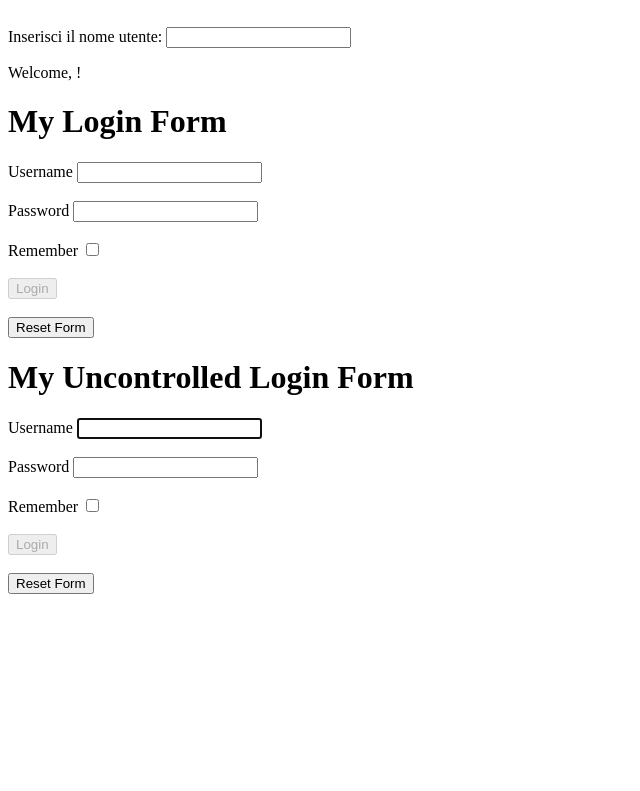
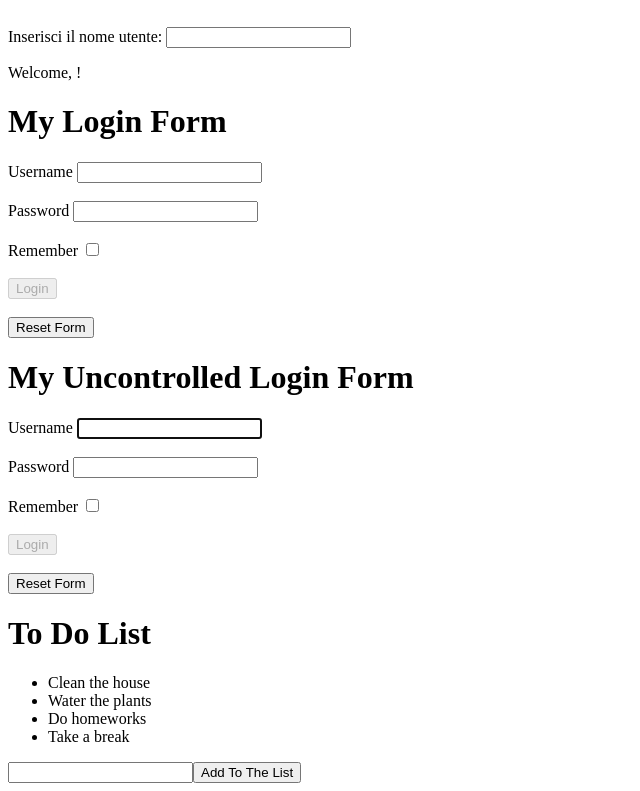
Before and after one commit to msimile/jsx-exercises, a React (Create React App) app in the folder react-exercises/: page / in a window 1280 px wide. Shown: the part 513-1304 px from the top of the page, without its empty margins (0-640 px from the left). Before the commit the page ends 1115 px from the top, so only its background shows below. Built offline with nearby package versions, Linux system fonts and the light colour scheme.

Commit message:
feat: lists-03 complete

```diff
--- a/react-exercises/src/App.js
+++ b/react-exercises/src/App.js
@@ -7,6 +7,7 @@ import { ClickTracker } from "./ClickTracker";
 import { InteractiveWelcome } from "./InteractiveWelcome";
 import { Login } from "./Login";
 import { UncontrolledLogin } from "./UncontrolledLogin";
+import { TodoList } from "./TodoList";
 
 export class App extends React.Component {
   render() {
@@ -20,6 +21,7 @@ export class App extends React.Component {
         <InteractiveWelcome/>
         <Login/>
         <UncontrolledLogin/>
+        <TodoList/>
       </div>
     );
   }
--- /dev/null
+++ b/react-exercises/src/TodoList.js
@@ -0,0 +1,46 @@
+import React from "react";
+
+export class TodoList extends React.Component {
+  state = {
+    newTodo: "",
+    todos: [
+      "Clean the house",
+      "Water the plants",
+      "Do homeworks",
+      "Take a break",
+    ],
+  };
+
+  handleNewTodo = (event) => {
+    const value = event.target.value;
+
+    this.setState({
+      newTodo: value,
+    });
+  };
+
+  addTodo = () => {
+    this.setState((state) => ({
+      todos: [...this.state.todos, state.newTodo],
+    }));
+  };
+
+  render() {
+    return (
+      <div>
+        <h1>To Do List</h1>
+        <ul>
+          {this.state.todos.map((todo, index) => (
+            <li key={index}>{todo}</li>
+          ))}
+        </ul>
+        <input
+          name="newTodo"
+          value={this.state.newTodo}
+          onChange={this.handleNewTodo}
+        ></input>
+        <button onClick={this.addTodo}>Add To The List</button>
+      </div>
+    );
+  }
+}
```
